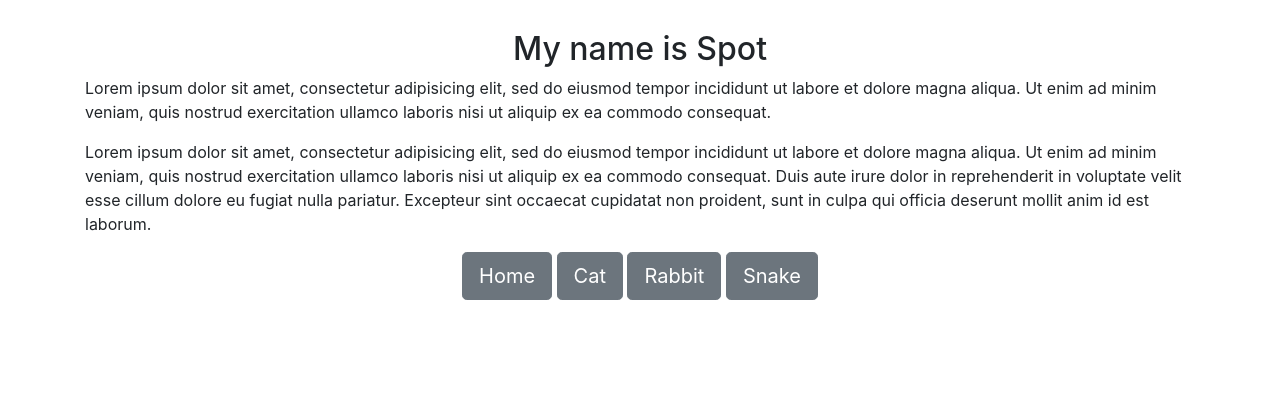
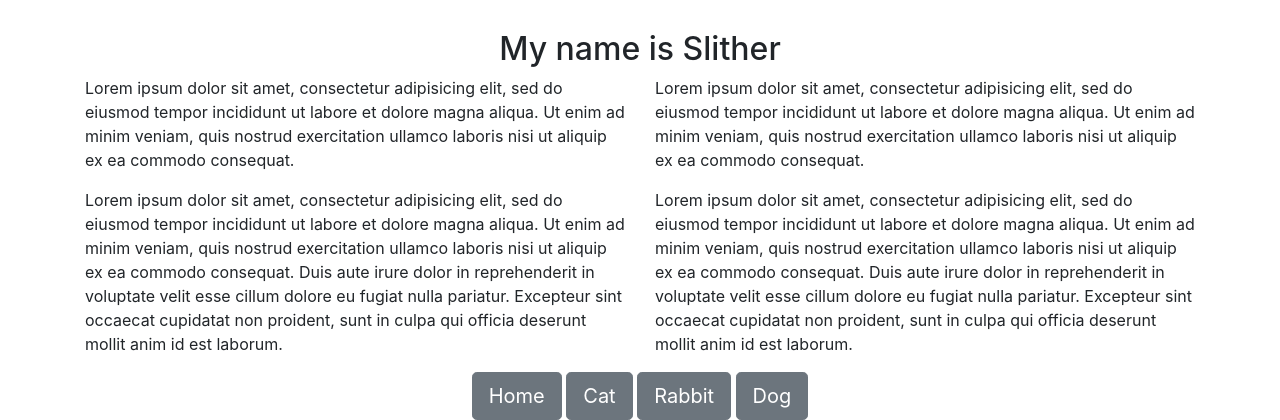
Before and after one commit to vmartinezlive/black-and-white-addClass-exc, a plain HTML site: page snake.html in a window 1280 px wide. Shown: the part 502-922 px from the top of the page. Before the commit the page ends 802 px from the top, so only its background shows below. Drawn offline with nearby package versions, Linux system fonts and the light colour scheme.

Commit message:
add column and unify styles

```diff
--- a/snake.html
+++ b/snake.html
@@ -11,16 +11,23 @@
       <h1>Portland Animal Shelter</h1>
     </div>
     <div class="container">
-      <h2>My name is Spot</h2>
-      <p>Lorem ipsum dolor sit amet, consectetur adipisicing elit, sed do eiusmod tempor incididunt ut labore et dolore magna aliqua. Ut enim ad minim veniam, quis nostrud exercitation ullamco laboris nisi ut aliquip ex ea commodo consequat.</p>
-      <p>Lorem ipsum dolor sit amet, consectetur adipisicing elit, sed do eiusmod tempor incididunt ut labore et dolore magna aliqua. Ut enim ad minim veniam, quis nostrud exercitation ullamco laboris nisi ut aliquip ex ea commodo consequat. Duis aute irure dolor in reprehenderit in voluptate velit esse cillum dolore eu fugiat nulla pariatur. Excepteur sint occaecat cupidatat non proident, sunt in culpa qui officia deserunt mollit anim id est laborum.</p>
-
+      <h2>My name is Slither</h2>
+      <div class="row">
+        <div class="col">
+          <p>Lorem ipsum dolor sit amet, consectetur adipisicing elit, sed do eiusmod tempor incididunt ut labore et dolore magna aliqua. Ut enim ad minim veniam, quis nostrud exercitation ullamco laboris nisi ut aliquip ex ea commodo consequat.</p>
+          <p>Lorem ipsum dolor sit amet, consectetur adipisicing elit, sed do eiusmod tempor incididunt ut labore et dolore magna aliqua. Ut enim ad minim veniam, quis nostrud exercitation ullamco laboris nisi ut aliquip ex ea commodo consequat. Duis aute irure dolor in reprehenderit in voluptate velit esse cillum dolore eu fugiat nulla pariatur. Excepteur sint occaecat cupidatat non proident, sunt in culpa qui officia deserunt mollit anim id est laborum.</p>
+        </div>
+        <div class="col">
+          <p>Lorem ipsum dolor sit amet, consectetur adipisicing elit, sed do eiusmod tempor incididunt ut labore et dolore magna aliqua. Ut enim ad minim veniam, quis nostrud exercitation ullamco laboris nisi ut aliquip ex ea commodo consequat.</p>
+          <p>Lorem ipsum dolor sit amet, consectetur adipisicing elit, sed do eiusmod tempor incididunt ut labore et dolore magna aliqua. Ut enim ad minim veniam, quis nostrud exercitation ullamco laboris nisi ut aliquip ex ea commodo consequat. Duis aute irure dolor in reprehenderit in voluptate velit esse cillum dolore eu fugiat nulla pariatur. Excepteur sint occaecat cupidatat non proident, sunt in culpa qui officia deserunt mollit anim id est laborum.</p>
+        </div>
+      </div>
     </div>
     <div class="buttons">
       <a href="index.html" class="btn btn-secondary btn-lg">Home</a>
       <a href="cat.html" class="btn btn-secondary btn-lg">Cat</a>
       <a href="rabbit.html" class="btn btn-secondary btn-lg">Rabbit</a>
-      <a href="snake.html" class="btn btn-secondary btn-lg">Snake</a>
+      <a href="dog.html" class="btn btn-secondary btn-lg">Dog</a>
     </div>
   </body>
 </html>
```
Also changed, not shown: cat.html (+12 -5 lines), rabbit.html (+12 -5 lines).
